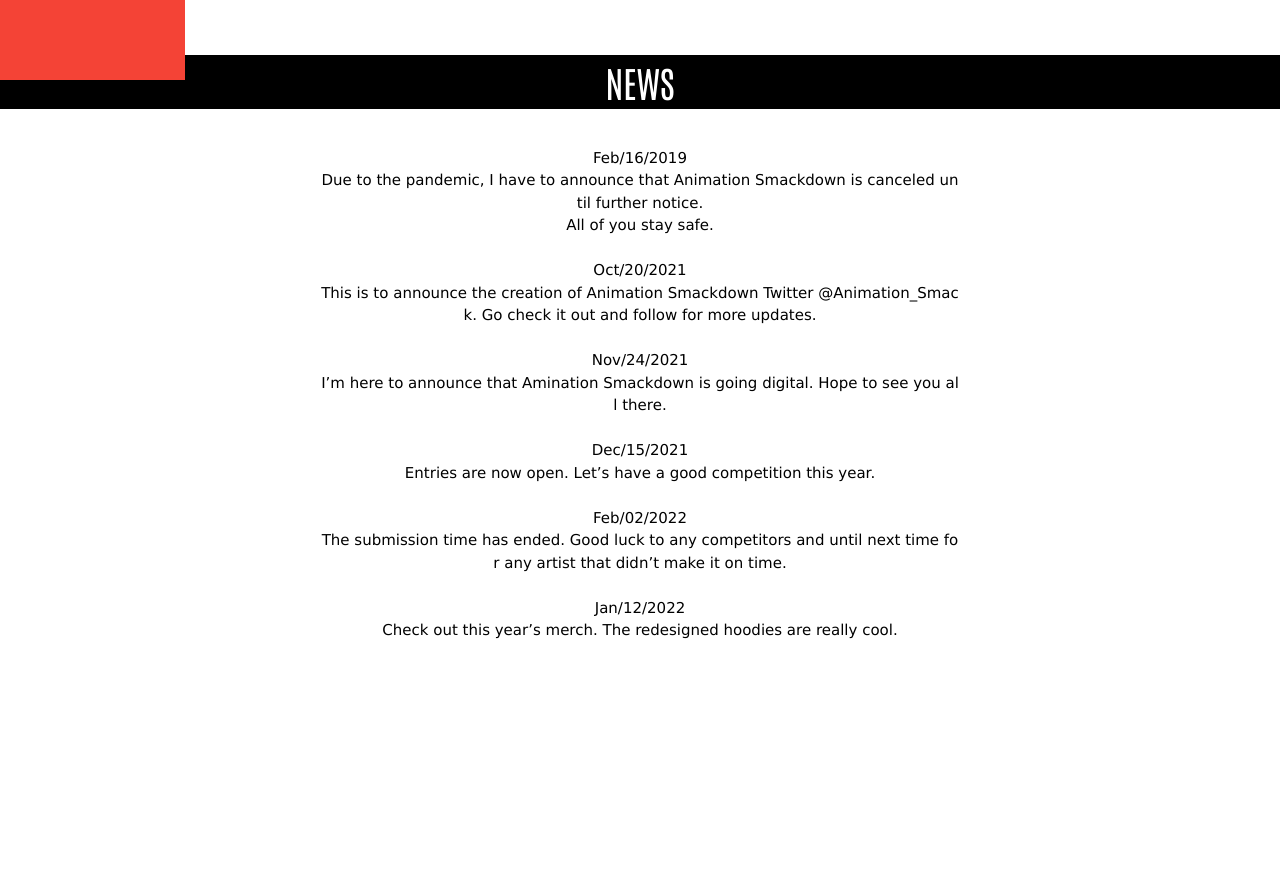
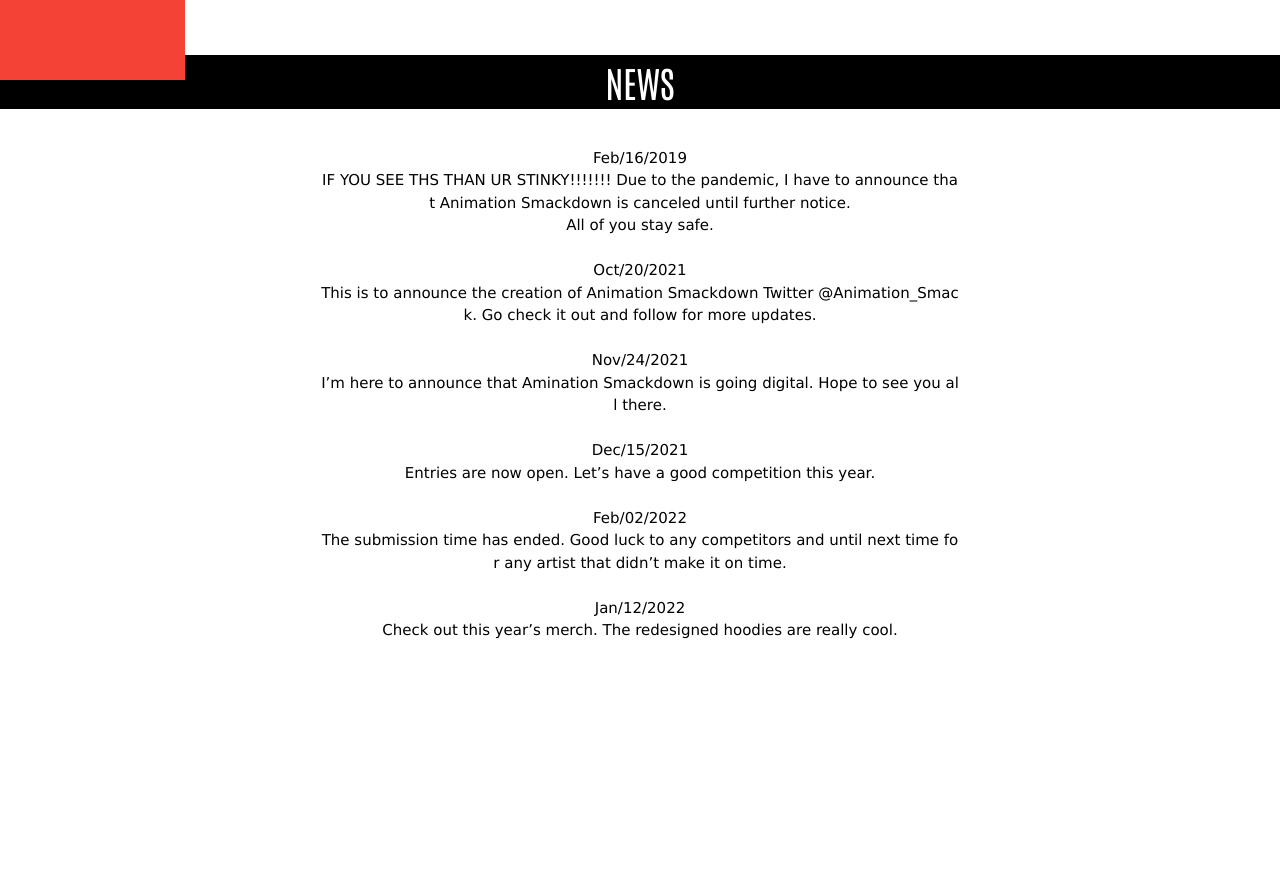
Before and after one commit to Fermelendezz/Fermelendezz.github.io, a plain HTML site: page index.html in a window 1280 px wide. Shown: the part 800-1671 px from the top of the page. Drawn offline with Linux system fonts and the light colour scheme.

Commit message:
Update index.html

```diff
--- a/index.html
+++ b/index.html
@@ -109,6 +109,7 @@
 <br>
 Feb/16/2019
 <br>
+    IF YOU SEE THS THAN UR STINKY!!!!!!!
 Due to the pandemic, I have to announce that Animation Smackdown is canceled until further notice. <br>All of you stay safe.
 <br><br>
 Oct/20/2021
```
